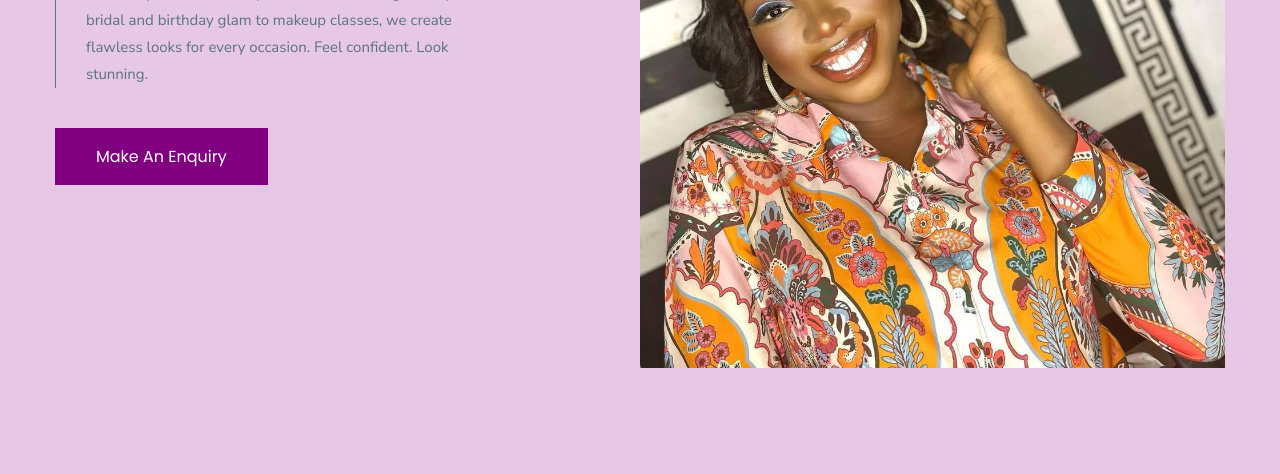
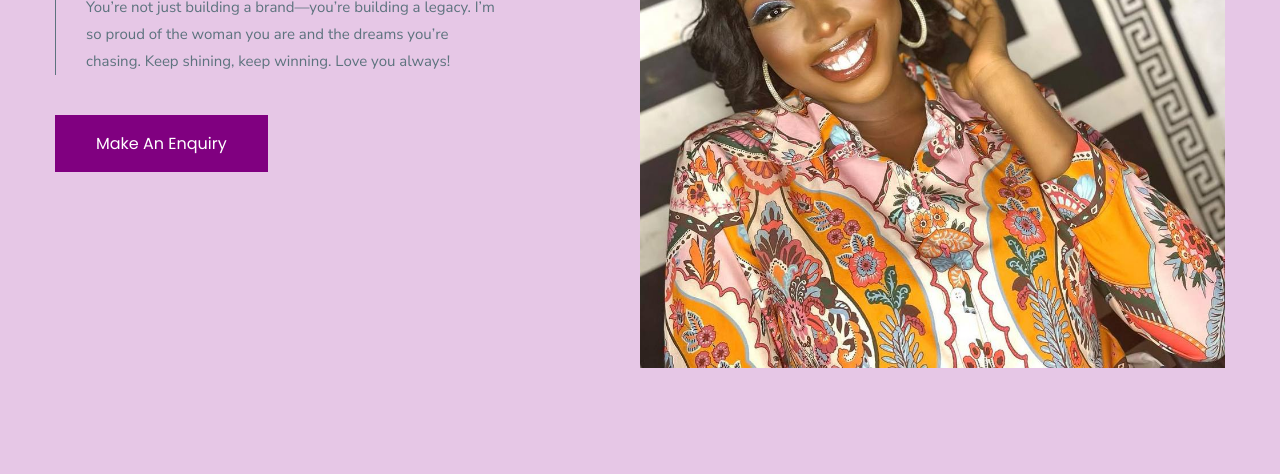
Before and after one commit to anicsblushingbeauty/Anic-s-Blushing-Beauty, a plain HTML site: page index.html in a window 1280 px wide. Shown: the part 626-1100 px from the top of the page. Drawn offline with nearby package versions, Linux system fonts and the light colour scheme.

Commit message:
Update index.html

```diff
--- a/index.html
+++ b/index.html
@@ -207,8 +207,11 @@
             <h2 class="h1 hero-title">HAPPY BIRTHDAY QUEEN 🥳👸</h2>
 
             <p class="hero-text">
-              Unleash your inner beauty with Anics Blushing Beauty. From bridal and birthday glam to makeup classes, we create flawless looks for every occasion.
-Feel confident. Look stunning.
+              You’re not just building a brand—you’re building a legacy.
+I’m so proud of the woman you are and the dreams you’re chasing.
+Keep shining, keep winning.
+Love you always!
+
             </p>
 
             <a href="booknow.html" class="btn" style="cursor: pointer; width: fit-content;">Make An Enquiry</a>
```
